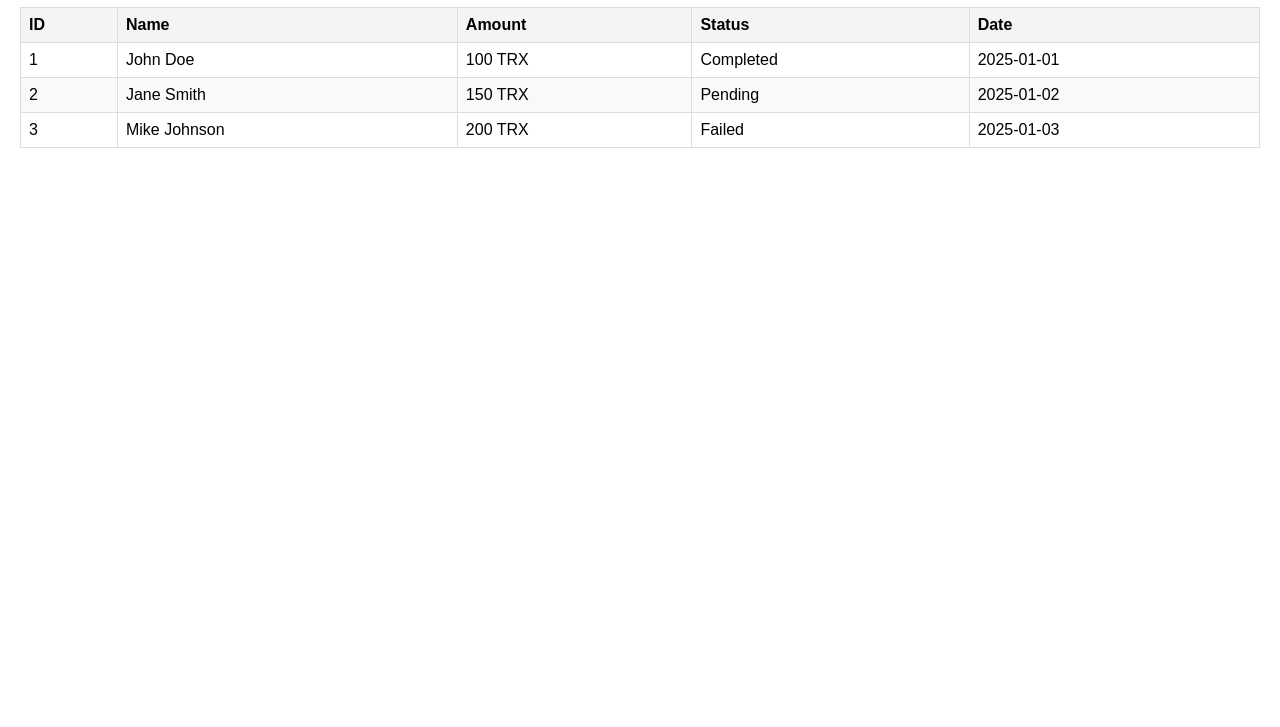
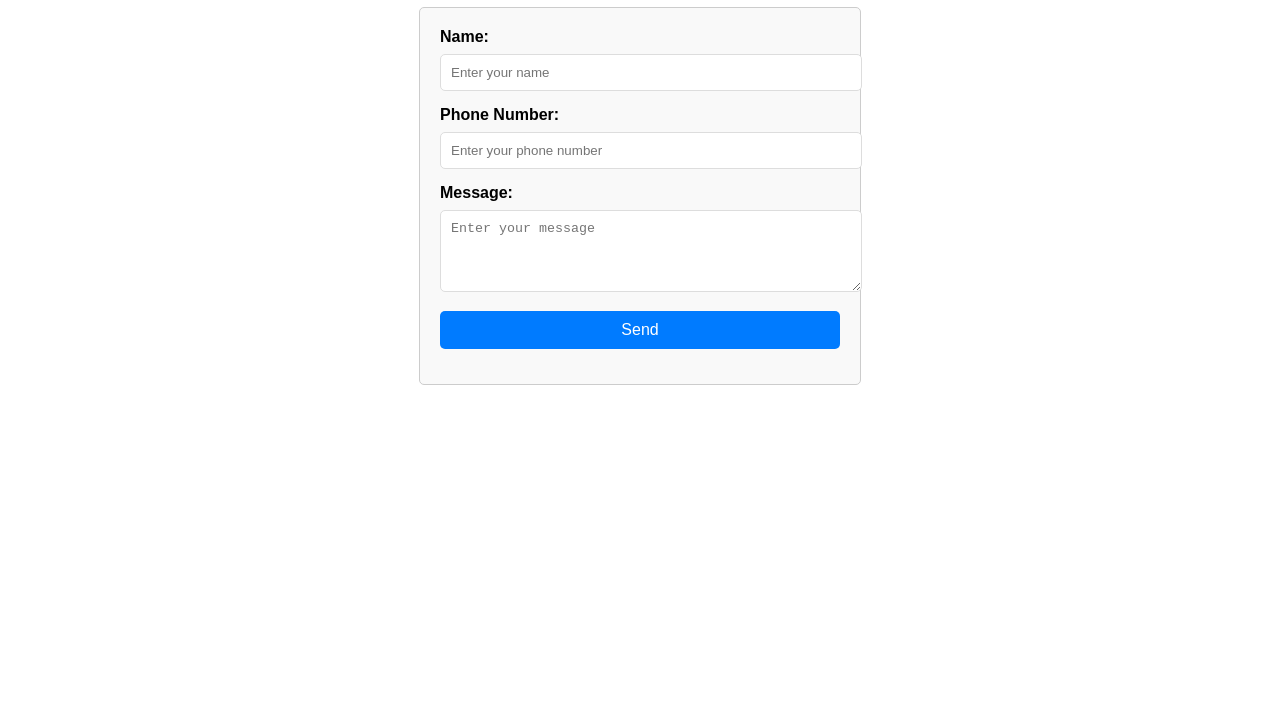
Before and after one commit to teammodx/Od, a plain HTML site: page index.html in a window 1280 px wide. Shown: the part 73-800 px from the top of the page. Drawn offline with Linux system fonts and the light colour scheme.

Commit message:
Update index.html

```diff
--- a/index.html
+++ b/index.html
@@ -3,71 +3,100 @@
 <head>
     <meta charset="UTF-8">
     <meta name="viewport" content="width=device-width, initial-scale=1.0">
-    <title>TRX Wingo Data</title>
+    <title>Send Contacts to Telegram Bot</title>
     <style>
         body {
             font-family: Arial, sans-serif;
             margin: 20px;
         }
-        table {
-            width: 100%;
-            border-collapse: collapse;
-            margin-top: 20px;
-        }
-        th, td {
-            border: 1px solid #ddd;
-            padding: 8px;
-            text-align: left;
-        }
-        th {
-            background-color: #f4f4f4;
-        }
-        tr:nth-child(even) {
+        form {
+            max-width: 400px;
+            margin: 0 auto;
+            padding: 20px;
+            border: 1px solid #ccc;
+            border-radius: 5px;
             background-color: #f9f9f9;
         }
-        tr:hover {
-            background-color: #f1f1f1;
+        label {
+            display: block;
+            margin-bottom: 8px;
+            font-weight: bold;
+        }
+        input, textarea, button {
+            width: 100%;
+            padding: 10px;
+            margin-bottom: 15px;
+            border: 1px solid #ddd;
+            border-radius: 5px;
+        }
+        button {
+            background-color: #007bff;
+            color: white;
+            font-size: 16px;
+            border: none;
+            cursor: pointer;
+        }
+        button:hover {
+            background-color: #0056b3;
+        }
+        .success {
+            color: green;
+            margin-top: 10px;
+        }
+        .error {
+            color: red;
+            margin-top: 10px;
         }
     </style>
 </head>
 <body>
 
-    <h1>TRX Wingo Data</h1>
+    <h1>Send Contacts to Telegram Bot</h1>
 
-    <table>
-        <thead>
-            <tr>
-                <th>ID</th>
-                <th>Name</th>
-                <th>Amount</th>
-                <th>Status</th>
-                <th>Date</th>
-            </tr>
-        </thead>
-        <tbody>
-            <tr>
-                <td>1</td>
-                <td>John Doe</td>
-                <td>100 TRX</td>
-                <td>Completed</td>
-                <td>2025-01-01</td>
-            </tr>
-            <tr>
-                <td>2</td>
-                <td>Jane Smith</td>
-                <td>150 TRX</td>
-                <td>Pending</td>
-                <td>2025-01-02</td>
-            </tr>
-            <tr>
-                <td>3</td>
-                <td>Mike Johnson</td>
-                <td>200 TRX</td>
-                <td>Failed</td>
-                <td>2025-01-03</td>
-            </tr>
-        </tbody>
-    </table>
+    <form id="contactForm">
+        <label for="name">Name:</label>
+        <input type="text" id="name" name="name" placeholder="Enter your name" required>
+
+        <label for="phone">Phone Number:</label>
+        <input type="text" id="phone" name="phone" placeholder="Enter your phone number" required>
+
+        <label for="message">Message:</label>
+        <textarea id="message" name="message" placeholder="Enter your message" rows="4" required></textarea>
+
+        <button type="submit">Send</button>
+        <div id="responseMessage"></div>
+    </form>
+
+    <script>
+        document.getElementById('contactForm').addEventListener('submit', function (e) {
+            e.preventDefault();
+
+            const botId = '7714989954:AAFbuET1MqrZPKysc-tqUwzitrER5Mz_T6M';
+            const chatId = '<CHAT_ID>'; // Replace with your Telegram chat ID
+            const name = document.getElementById('name').value;
+            const phone = document.getElementById('phone').value;
+            const message = document.getElementById('message').value;
+
+            const text = `New Contact Info:\n\nName: ${name}\nPhone: ${phone}\nMessage: ${message}`;
+            const url = `https://api.telegram.org/bot${botId}/sendMessage?chat_id=${chatId}&text=${encodeURIComponent(text)}`;
+
+            fetch(url)
+                .then(response => response.json())
+                .then(data => {
+                    if (data.ok) {
+                        document.getElementById('responseMessage').textContent = 'Message sent successfully!';
+                        document.getElementById('responseMessage').className = 'success';
+                    } else {
+                        document.getElementById('responseMessage').textContent = 'Failed to send message.';
+                        document.getElementById('responseMessage').className = 'error';
+                    }
+                })
+                .catch(error => {
+                    document.getElementById('responseMessage').textContent = 'Error sending message.';
+                    document.getElementById('responseMessage').className = 'error';
+                });
+        });
+    </script>
 
 </body>
 </html>
```
